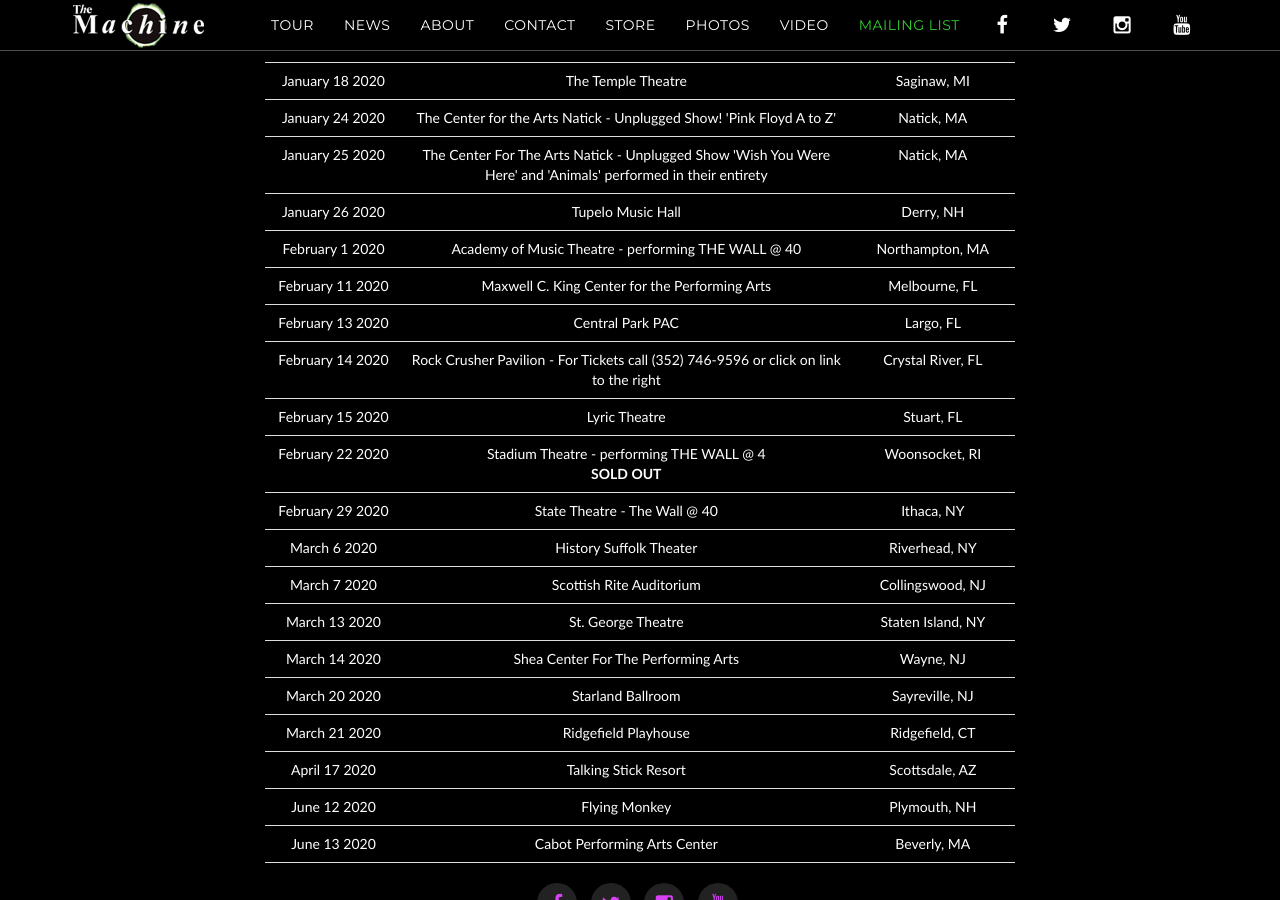
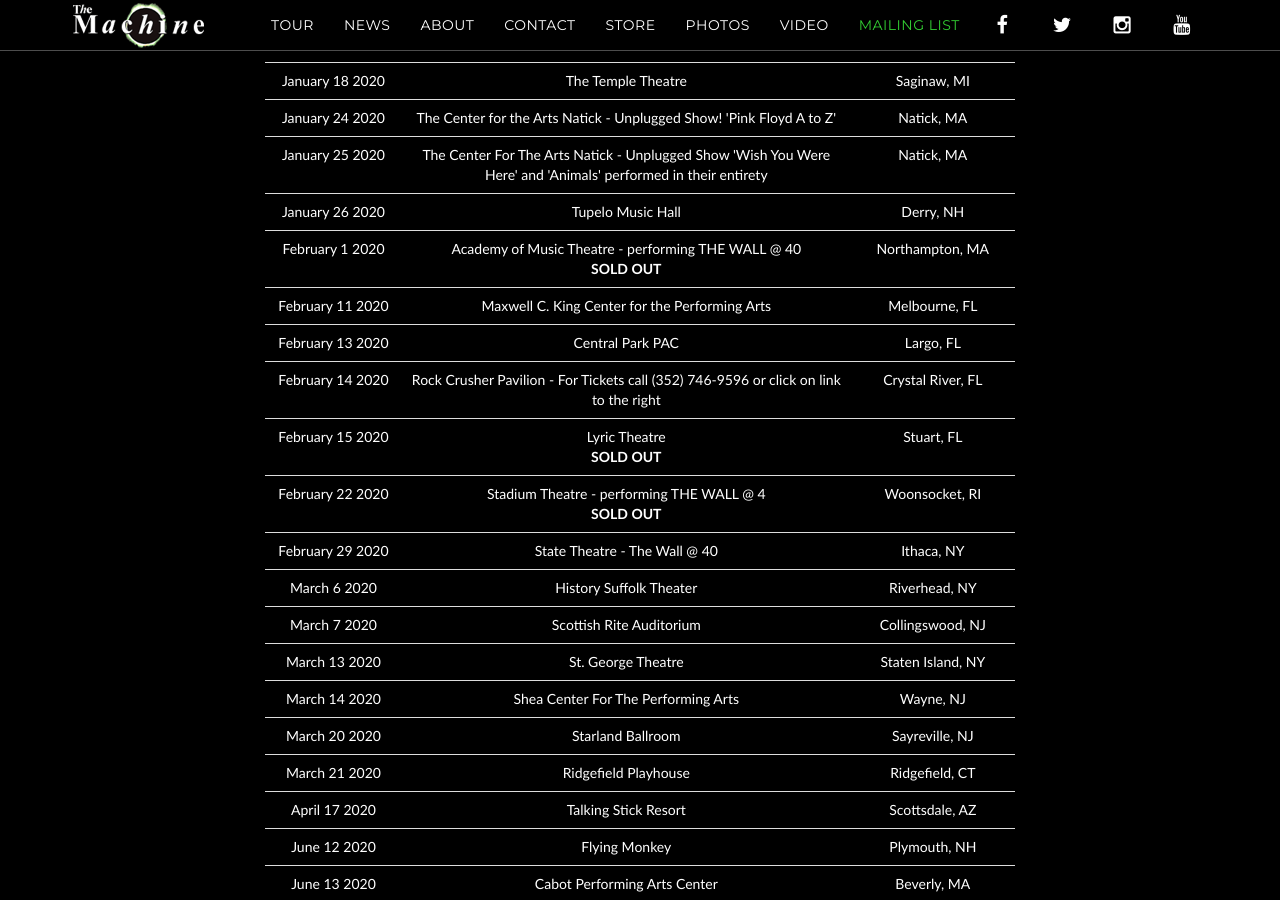
Before and after one commit to machineweb/machineweb.github.io, a Jekyll site: the page built from tourarchive/index.html, in a window 1280 px wide and 900 px high, scrolled down 33151 px. Built offline with Jekyll 4.4.1, drawn with Linux system fonts in a browser that asks for light colours.

Commit message:
Updated tour

```diff
--- a/_data/tour.yml
+++ b/_data/tour.yml
@@ -3995,7 +3995,7 @@
     order: "1571198400000"
 
   - date: "February 1 2020"
-    venue: "Academy of Music Theatre - performing THE WALL @ 40"
+    venue: "Academy of Music Theatre - performing THE WALL @ 40<br/><B>SOLD OUT"
     venue-url: "https://www.aomtheatre.com/event/the-machine-performs-pink-floyd-40th-anniversary-of-the-wall/"
     location: "Northampton, MA"
     tickets-url: "https://www.eventbrite.com/e/the-machine-performs-pink-floyd-40th-anniversary-of-the-wall-tickets-72751001203"
@@ -4019,7 +4019,7 @@
     order: "1581656400000"
 
   - date: "February 15 2020"
-    venue: "Lyric Theatre"
+    venue: "Lyric Theatre<br/><B>SOLD OUT"
     venue-url: "https://www.lyrictheatre.com/show/10088-the-machine-performs-pink-floyd"
     location: "Stuart, FL"
     tickets-url: "https://lyrictheatre.showare.com/ordertickets.asp?p=1013"
```
